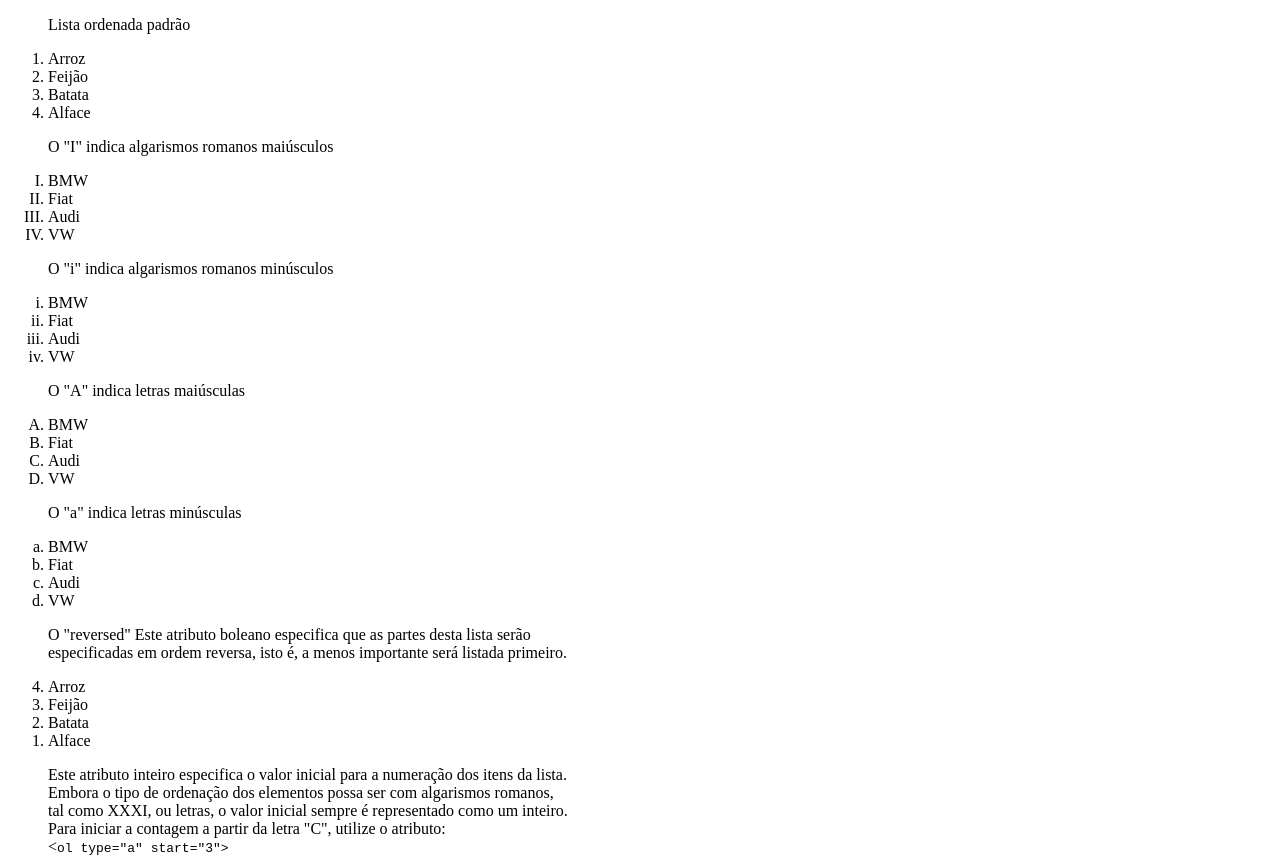
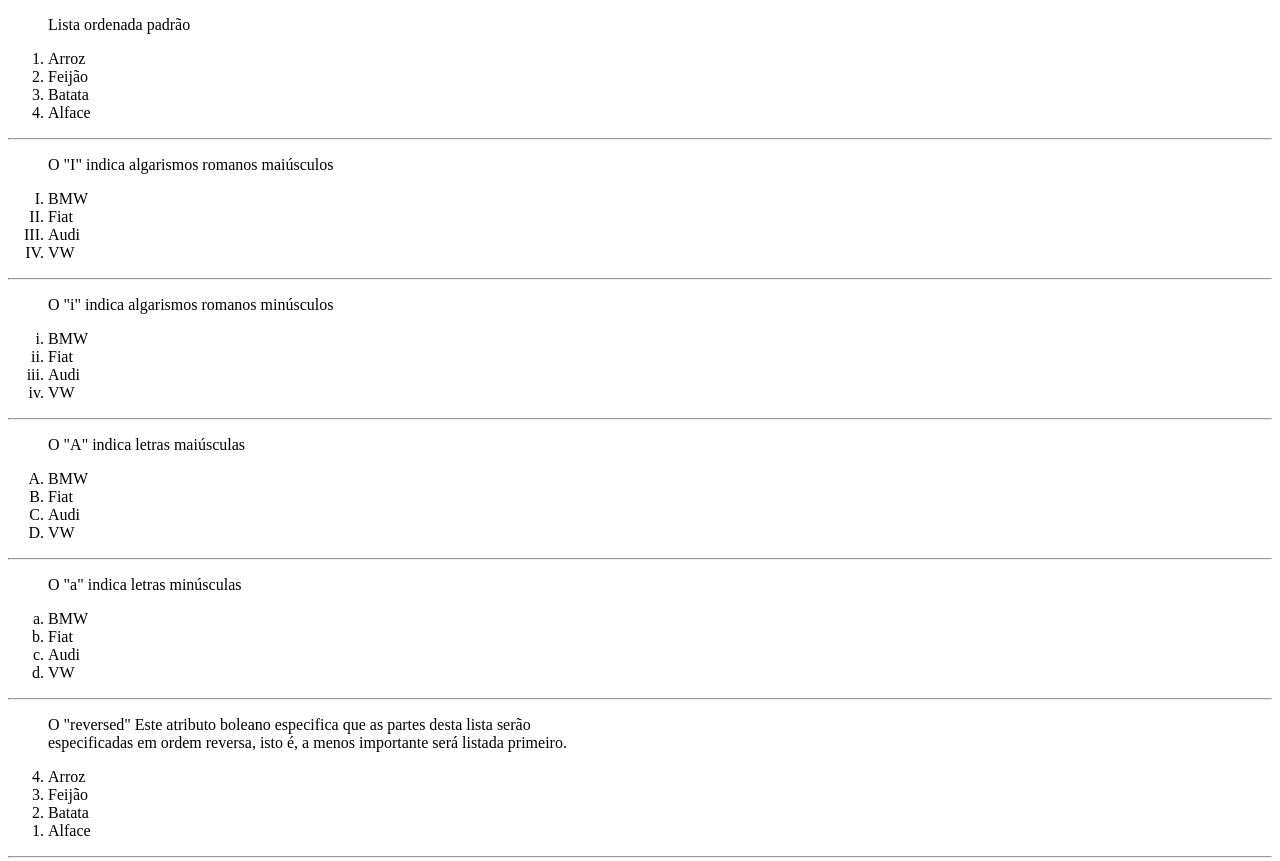
Before and after one commit to DaividVictor/Curso_HTML_CSS_HdC-N1, a plain HTML site: page HTML/listas_ordenadas.html in a window 1280 px wide. Shown: the top 861 px of the page. Drawn offline with Linux system fonts and the light colour scheme.

Commit message:
Inserindo a tag <hr> para separar os elementos.

```diff
--- a/HTML/listas_ordenadas.html
+++ b/HTML/listas_ordenadas.html
@@ -11,7 +11,7 @@
       <li>Batata</li>
       <li>Alface</li>
     </ol>
-    <p></p>
+    <hr> <!-- Esta tag é um elemento semântico e representa uma quebra temática entre elementos a nível de parágrafo (por exemplo , uma mudança da cena de uma história, ou uma mudança de tema com uma seção). E também insere uma linha na horizontal -->
     <ol type="I">
       <p>O "I" indica algarismos romanos maiúsculos</p>
       <li>BMW</li>
@@ -19,6 +19,7 @@
       <li>Audi</li>
       <li>VW</li>
     </ol>
+    <hr>
     <ol type="i">
       <p>O "i" indica algarismos romanos minúsculos</p>
       <li>BMW</li>
@@ -26,6 +27,7 @@
       <li>Audi</li>
       <li>VW</li>
     </ol>
+    <hr>
     <ol type="A">
       <p>O "A" indica letras maiúsculas</p>
       <li>BMW</li>
@@ -33,6 +35,7 @@
       <li>Audi</li>
       <li>VW</li>
     </ol>
+    <hr>
     <ol type="a">
       <p>O "a" indica letras minúsculas</p>
       <li>BMW</li>
@@ -40,6 +43,7 @@
       <li>Audi</li>
       <li>VW</li>
     </ol>
+    <hr>
     <ol reversed>
       <p>
         O "reversed" Este atributo boleano especifica que as partes desta lista
@@ -52,6 +56,7 @@
       <li>Batata</li>
       <li>Alface</li>
     </ol>
+    <hr>
     <ol type="a" start="3">
       <p>
         Este atributo inteiro especifica o valor inicial para a numeração dos
@@ -60,9 +65,7 @@
         romanos,<br />
         tal como XXXI, ou letras, o valor inicial sempre é representado como um
         inteiro.<br />
-        Para iniciar a contagem a partir da letra "C", utilize o atributo:
-        <br />
-        <<code>ol type="a" start="3"></code>
+        Para iniciar a contagem a partir da letra "C", utilize o atributo: <<code>ol type="a" start="3"></code>
       </p>
       <li>BMW</li>
       <li>Fiat</li>
```
